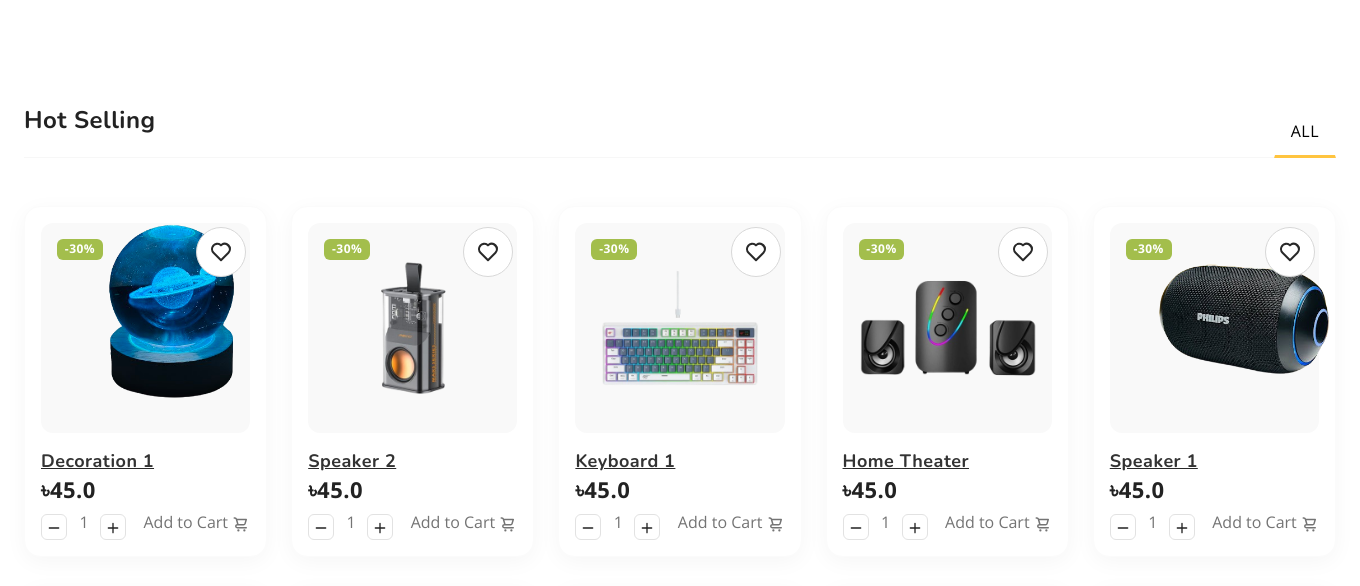
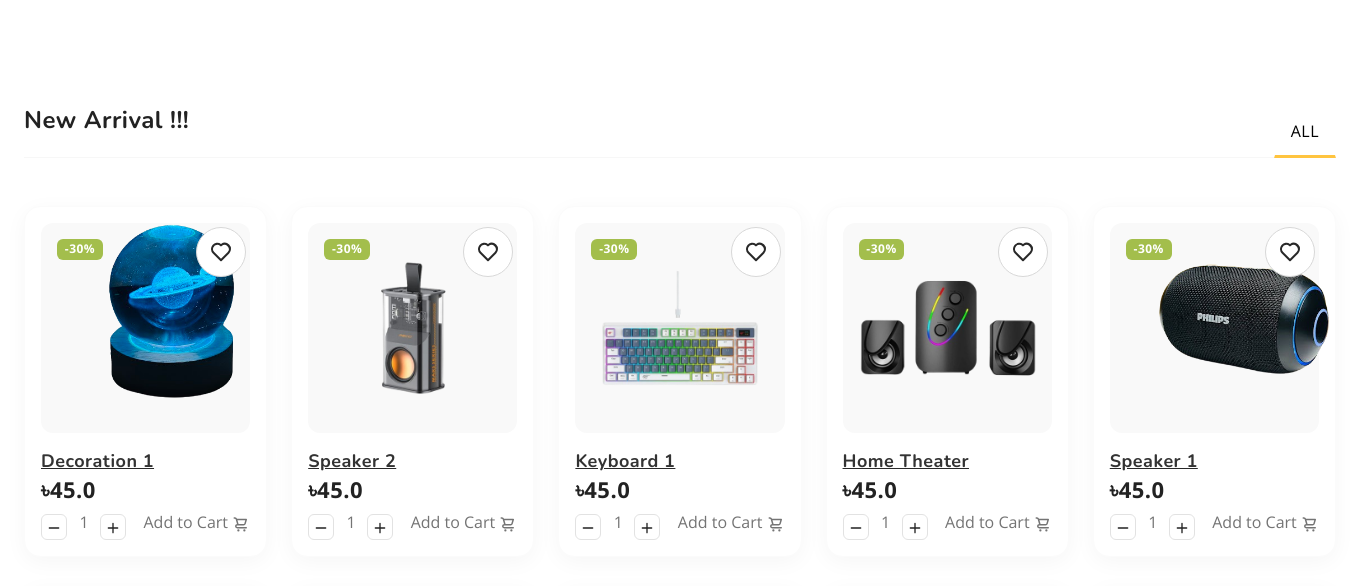
Before and after one commit to JakirNobi/E-commerce-project, a Django app: page / in a window 1360 px wide. Shown: the part 1701-2287 px from the top of that part. Run offline with Django 5.2, Linux system fonts and the light colour scheme; data comes from the database, SQL or seed files in the repository; the page is wider than the window, and the part outside it is not shown.

```diff
--- a/E_commerce/base/templates/base/index.html
+++ b/E_commerce/base/templates/base/index.html
@@ -191,7 +191,7 @@
 
           <div class="bootstrap-tabs product-tabs">
             <div class="tabs-header d-flex justify-content-between border-bottom my-5">
-              <h2>Hot Selling</h2>
+              <h2>New Arrival !!!</h2>
               <nav>
                 <div class="nav nav-tabs" id="nav-tab" role="tablist">
                   <a href="#" class="nav-link text-uppercase fs-6 active" id="nav-all-tab" data-bs-toggle="tab" data-bs-target="#nav-all">All</a>
```
